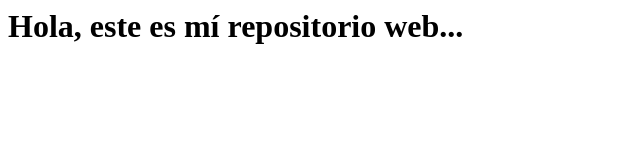
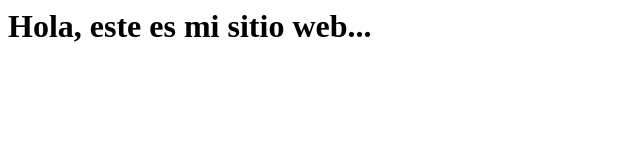
Before and after one commit to anamora22/anamora22.github.io, a plain HTML site: page index.html in a window 1280 px wide. Shown: the whole page, without its empty margins (0-640 px from the left). Drawn offline with Linux system fonts and the light colour scheme.

Commit message:
Update index.html

```diff
--- a/index.html
+++ b/index.html
@@ -2,6 +2,6 @@
   <head>
   </head>
   <body>
-    <h1>Hola, este es mí repositorio web...</h1>
+    <h1>Hola, este es mi sitio web...</h1>
   </body>
   </html>
```
